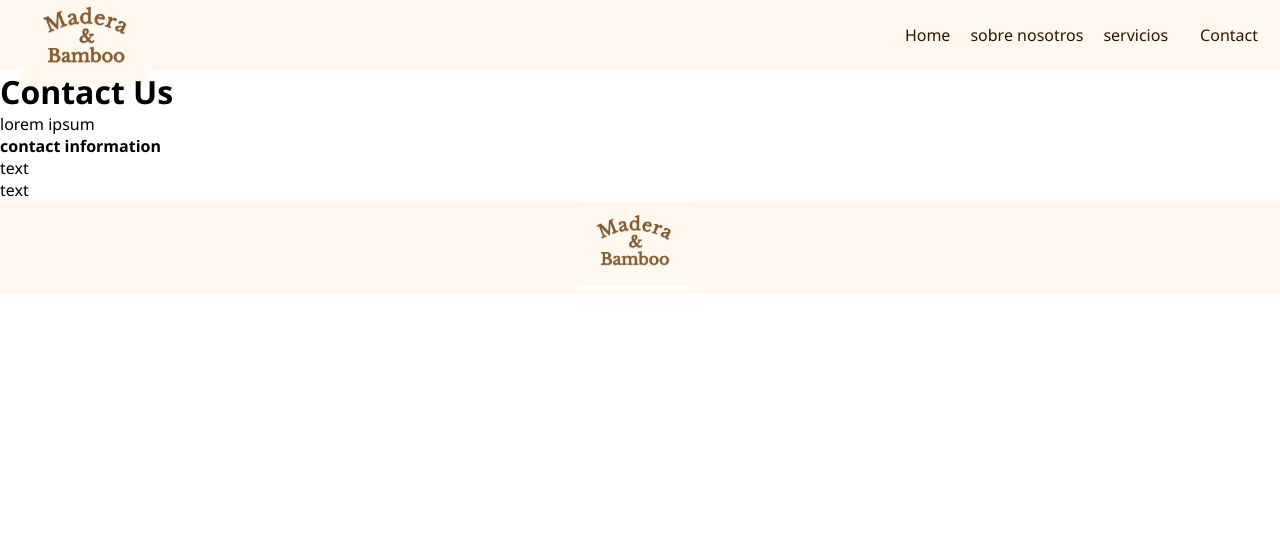
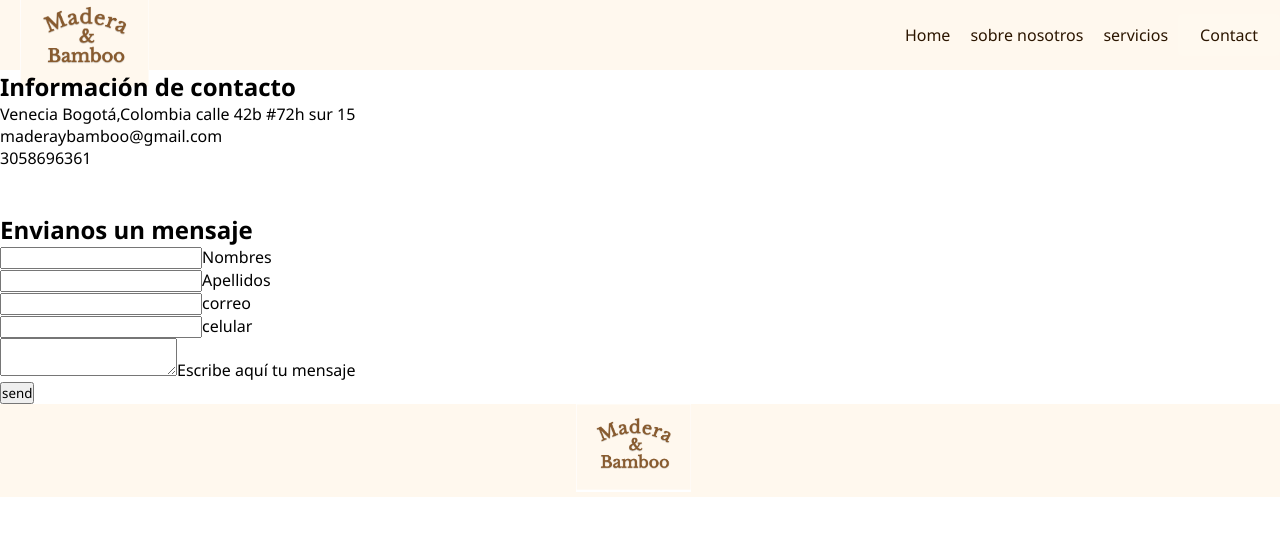
Before and after one commit to Lauracelis/madera_y_bamboo, a React (Create React App) app: page /contact in a window 1280 px wide. Shown: the top 536 px of the page. Built offline with nearby package versions, Linux system fonts and the light colour scheme.

Commit message:
Mejore las secciones y componentes

```diff
--- a/src/Pages/Contact/Contact.js
+++ b/src/Pages/Contact/Contact.js
@@ -3,32 +3,60 @@ import React from 'react';
 
 export default function Contact() {
     return(
-        <div>
-            <div>
-                <title>Comunicate </title>
-                <ink rel="icon" href="/favicon.ico" />
-            </div>
-
-            <h1>Contact Us</h1>
-            <p>lorem ipsum</p>
-
-            <div id="contact-container">
-                <div classname="contact-info">
-                    <h4>contact information</h4>
-                </div>
-                <p>text</p>
-                <div classname="icon-text">
-                    <i classname="icon" />
-                    <span>text</span>
-                </div>
-                <div classname="social-media">
-                    <a href="#" classname="icon-circle" />
-                    <i classname="icon" />
-                </div>
-                <form>
-                </form>
-
-            </div>
+        <>
+        <div className="contacto">
+        <div className="contactinfo">
+          <h2>Información de contacto</h2>
+          <ul className="info">
+            <li>
+              <span>{/*<img src={} className="icono" alt="Ubicación">/*/}</span>
+              <span>Venecia
+                Bogotá,Colombia
+                calle 42b #72h sur 15</span>
+            </li>
+            <li>
+              <span>{/*<img src={} className="icono" alt="Correo">/*/}</span>
+              <span>maderaybamboo@gmail.com</span>
+            </li>
+            <li>
+              <span>{/*<img src={} className="icono" alt="Celular">/*/}</span>
+              <span>3058696361</span>
+            </li>
+          </ul>
+          <ul className="sci">
+            <li>{/*<a href="#"></a><img src="instagram"/>*/}</li>
+            <li>{/*<a href="#"></a><img src="facebook"/>*/}</li>
+          </ul>
         </div>
+      </div>
+      <div className="contactForm">
+        <h2>Envianos un mensaje</h2>
+        <div className="formBox">
+          <div className="inputBox">
+            <input type="text" name="" required />
+            <span>Nombres</span>
+          </div>
+          <div className="inputBox">
+            <input type="text" name="" required />
+            <span>Apellidos</span>
+          </div>
+          <div className="inputBox">
+            <input type="text" name="" required />
+            <span>correo</span>
+          </div>
+          <div className="inputBox">
+            <input type="text" name="" required />
+            <span>celular</span>
+          </div>
+          <div className="inputBoxx">
+            <textarea name="" required></textarea>
+            <span>Escribe aquí tu mensaje</span>
+          </div>
+          <div className="inputBoxx">
+            <input type="submit" value="send" />
+          </div>
+        </div>
+      </div>
+    </>
     )
 }
--- a/src/Pages/PrincipalPage/PPage.js
+++ b/src/Pages/PrincipalPage/PPage.js
@@ -15,6 +15,9 @@ const Ppage = () => (
       </div>
       <div className="punto1">
         <p>punto 2</p>
+      </div>
+      <div className="punto1">
+        <p>punto 3</p>
       </div>
       <div className="punto1">
         <p>punto 3</p>
@@ -52,73 +55,10 @@ const Ppage = () => (
       </div>
     </section>
 
-    <section className="puntos_a_favor_2.0">
+    <section className="llamadaALaAcción">
       <div className="punto1">
         <p>punto 1</p>
       </div>
-      <div className="punto1">
-        <p>punto 2</p>
-      </div>
-      <div className="punto1">
-        <p>punto 3</p>
-      </div>
-    </section>
-
-    <section>
-      <div className="contacto">
-        <div className="contactinfo">
-          <h2>Información de contacto</h2>
-          <ul className="info">
-            <li>
-              <span>{/*<img src={} className="icono" alt="Ubicación">/*/}</span>
-              <span>Venecia
-                Bogotá,Colombia
-                calle 42b #72h sur 15</span>
-            </li>
-            <li>
-              <span>{/*<img src={} className="icono" alt="Correo">/*/}</span>
-              <span>maderaybamboo@gmail.com</span>
-            </li>
-            <li>
-              <span>{/*<img src={} className="icono" alt="Celular">/*/}</span>
-              <span>3058696361</span>
-            </li>
-          </ul>
-          <ul className="sci">
-            <li>{/*<a href="#"></a><img src="instagram"/>*/}</li>
-            <li>{/*<a href="#"></a><img src="facebook"/>*/}</li>
-          </ul>
-        </div>
-      </div>
-      <div className="contactForm">
-        <h2>Envianos un mensaje</h2>
-        <div className="formBox">
-          <div className="inputBox">
-            <input type="text" name="" required />
-            <span>Nombres</span>
-          </div>
-          <div className="inputBox">
-            <input type="text" name="" required />
-            <span>Apellidos</span>
-          </div>
-          <div className="inputBox">
-            <input type="text" name="" required />
-            <span>correo</span>
-          </div>
-          <div className="inputBox">
-            <input type="text" name="" required />
-            <span>celular</span>
-          </div>
-          <div className="inputBoxx">
-            <textarea name="" required></textarea>
-            <span>Escribe aquí tu mensaje</span>
-          </div>
-          <div className="inputBoxx">
-            <input type="submit" value="send" />
-          </div>
-        </div>
-      </div>
-
     </section>
 
 
```
